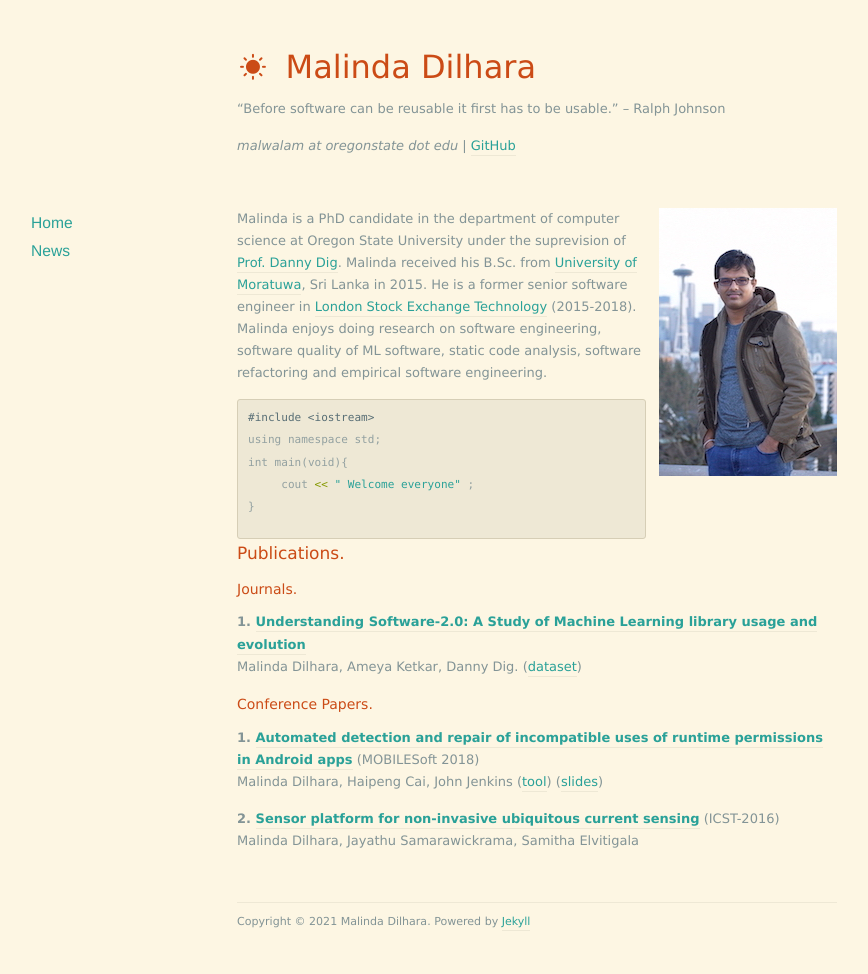
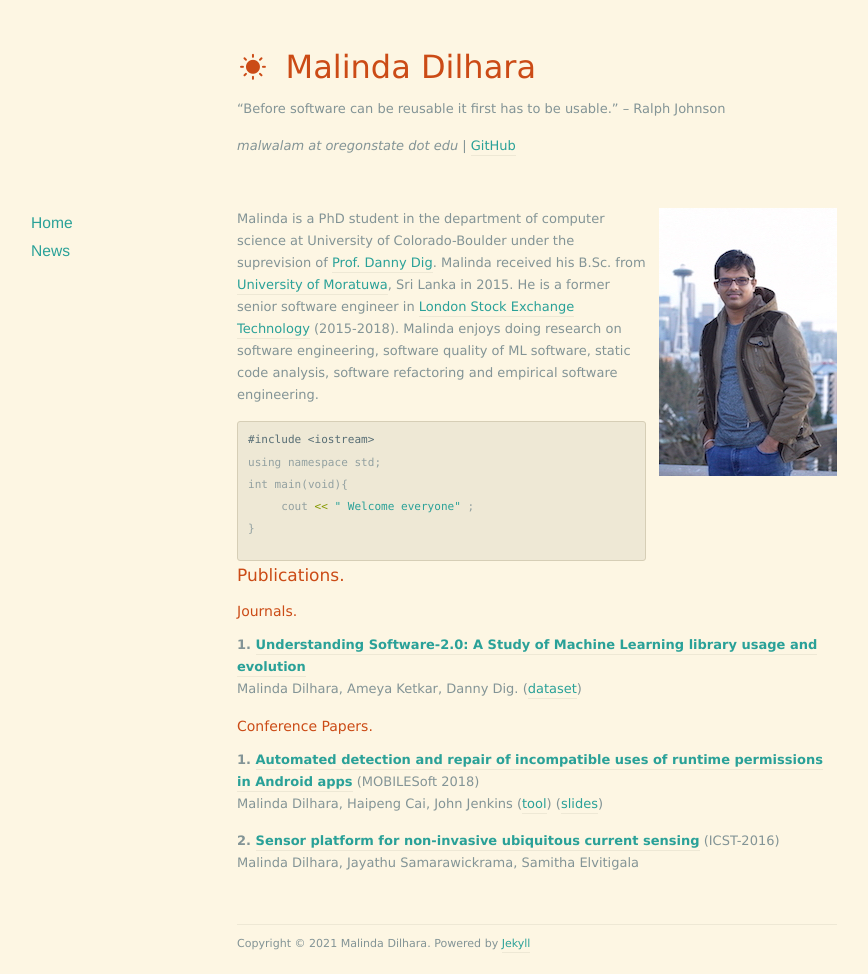
Before and after one commit to maldil/maldil, a Jekyll site: the page built from index.markdown, in a window 1280 px wide. Shown: the whole page, without its empty margins (103-971 px from the left). Built offline with Jekyll 4.4.1, drawn with Linux system fonts in a browser that asks for light colours; nearby versions of some CDN libraries; the list of posts is cut into pages by our own code; before the commit the page ends 952 px from its top, so only the background shows below that.

Commit message:
Update index.markdown

```diff
--- a/index.markdown
+++ b/index.markdown
@@ -5,7 +5,7 @@ title: About
 
 
 <img src="/images/shakespeare.png" class="right" />
-Malinda is a PhD candidate in the department of computer science at Oregon State University under the suprevision of [Prof. Danny Dig](https://danny.cs.colorado.edu). Malinda received his B.Sc. from [University of Moratuwa](http://www.ent.mrt.ac.lk/web3/), Sri Lanka in 2015. He is a former senior software engineer in [London Stock Exchange Technology](https://www.lseg.com) (2015-2018). Malinda enjoys doing research on software engineering, software quality of ML software, static code analysis, software refactoring and empirical software engineering.
+Malinda is a PhD student in the department of computer science at University of Colorado-Boulder under the suprevision of [Prof. Danny Dig](https://danny.cs.colorado.edu). Malinda received his B.Sc. from [University of Moratuwa](http://www.ent.mrt.ac.lk/web3/), Sri Lanka in 2015. He is a former senior software engineer in [London Stock Exchange Technology](https://www.lseg.com) (2015-2018). Malinda enjoys doing research on software engineering, software quality of ML software, static code analysis, software refactoring and empirical software engineering.
 
 {% highlight ruby %}
 #include <iostream>
```
